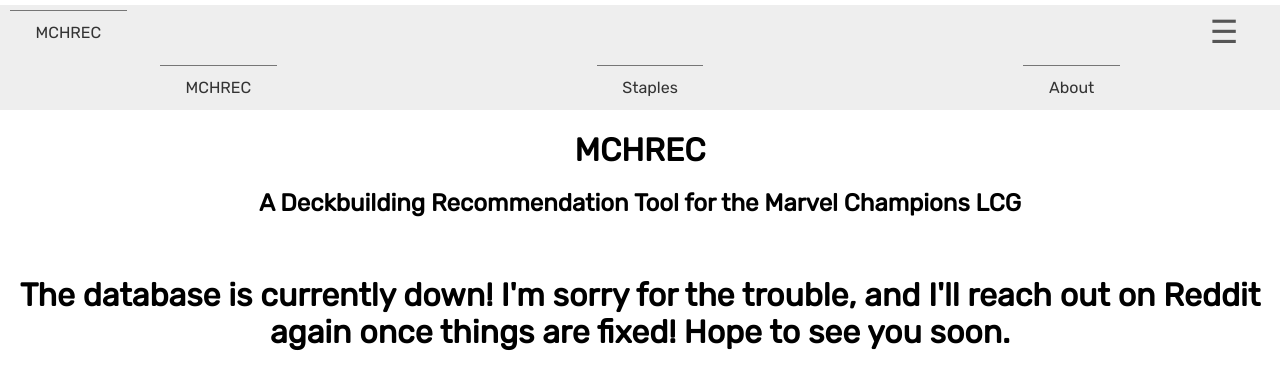
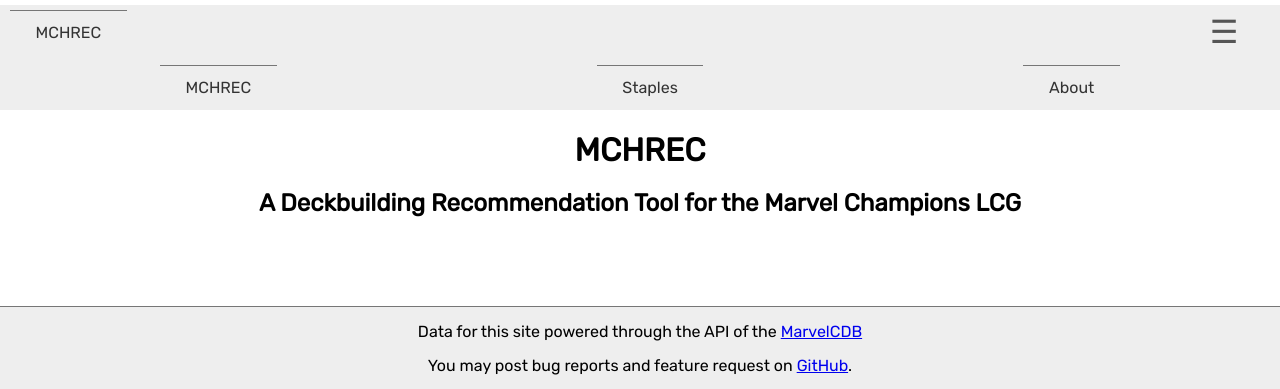
Before and after one commit to lukasmic/MCHREC, a website with bundled scripts: page src/index.html in a window 1280 px wide. Shown: the top 389 px of the page. Built offline with nearby package versions, Linux system fonts and the light colour scheme; files whose address does not match are found by name.

Commit message:
remove death message - we're back in business

```diff
--- a/src/index.html
+++ b/src/index.html
@@ -20,7 +20,6 @@
       <h1 class="center">MCHREC</h1>
       <h2 class="center">A Deckbuilding Recommendation Tool for the Marvel Champions LCG</h2>
       <br>
-      <h1 class="center">The database is currently down! I'm sorry for the trouble, and I'll reach out on Reddit again once things are fixed! Hope to see you soon.</h1>
       <section id="hero-select" class="center"></section>
 
       <section id="hero-header" class="center"></section>
```
